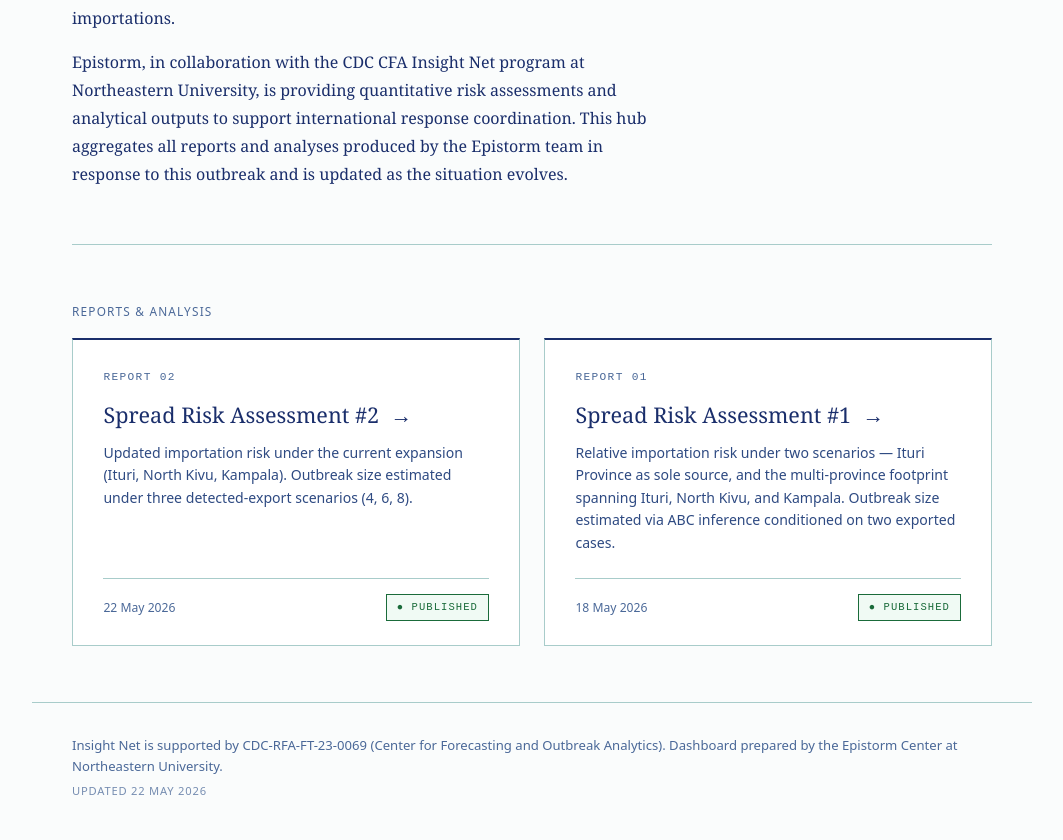
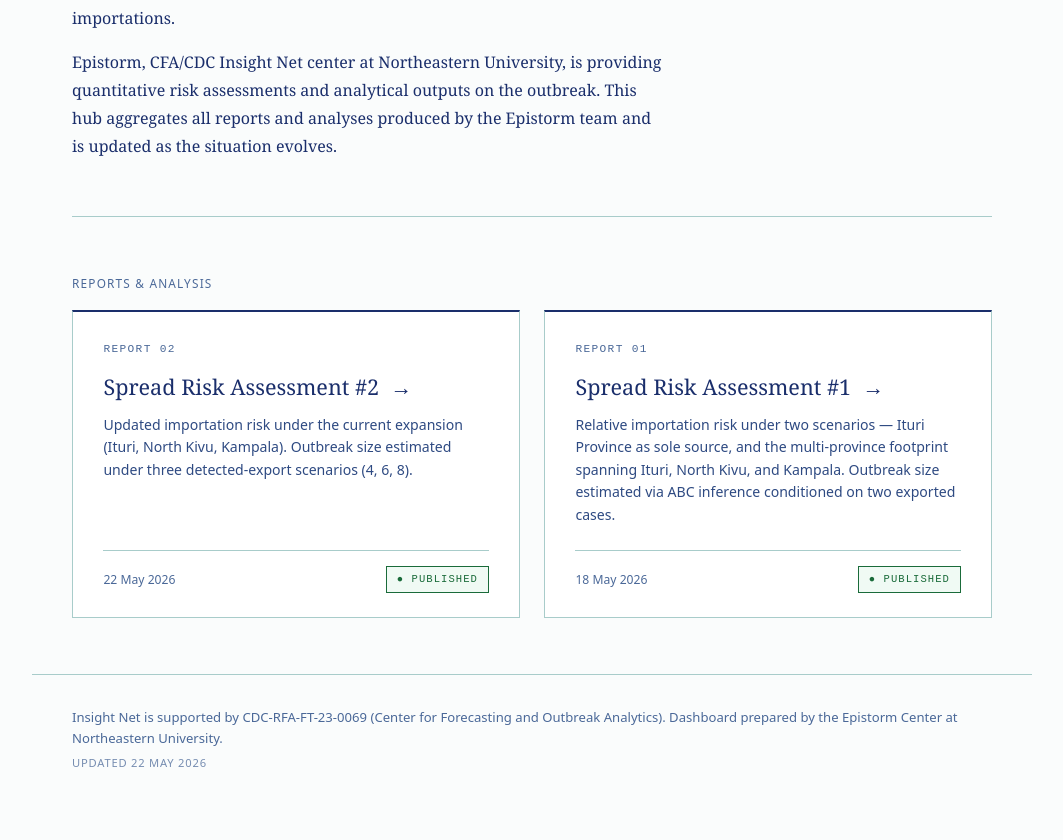
Before and after one commit to epistorm/EBV2026, a plain HTML site: page index.html in a window 1280 px wide. Shown: the part 946-1786 px from the top of the page, without its empty margins (108-1171 px from the left). After the commit the page ends 1758 px from the top, so only its background shows below. Drawn offline with Linux system fonts and the light colour scheme.

Commit message:
Update index.html
Editing of the blurb

```diff
--- a/index.html
+++ b/index.html
@@ -390,7 +390,7 @@
     <div class="overview-grid">
       <div class="overview-text">
         <p>On 16 May 2026, following laboratory confirmation of Bundibugyo virus disease (BVD), the WHO Director-General determined that the outbreak constituted a Public Health Emergency of International Concern (PHEIC) under the International Health Regulations (2005). As of 22 May 2026, the Democratic Republic of the Congo has reported 101 laboratory-confirmed and 904 suspected cases with 119 suspected deaths across health zones in Ituri (Bunia, Rwampara, Nyankunde, Mongbwalu) and North Kivu provinces. Four independent importations have been observed abroad: three to Kampala, Uganda (two travelers detected on 15–16 May plus one retrospective case traced to 14 May travel) and one travel-related case in Bukavu, South Kivu. The two additional Kampala cases that bring the local total to five are contacts of the traveling cases rather than independent importations.</p>
-        <p>Epistorm, in collaboration with the CDC CFA Insight Net program at Northeastern University, is providing quantitative risk assessments and analytical outputs to support international response coordination. This hub aggregates all reports and analyses produced by the Epistorm team in response to this outbreak and is updated as the situation evolves.</p>
+        <p>Epistorm, CFA/CDC Insight Net center at Northeastern University, is providing quantitative risk assessments and analytical outputs on the outbreak. This hub aggregates all reports and analyses produced by the Epistorm team and is updated as the situation evolves.</p>
       </div>
 
       <aside class="resources">
```
